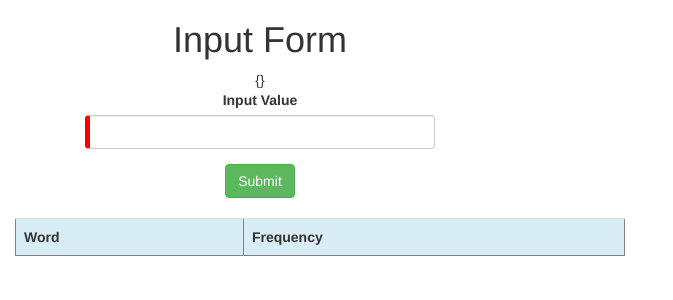
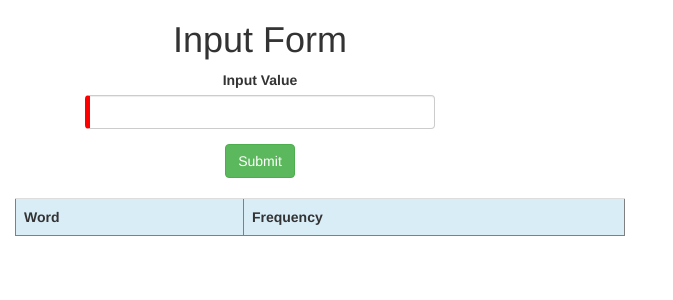
Before and after one commit to basithamid/Terribly-Tiny-Tales-Demo, an Angular app: page / in a window 1280 px wide. Shown: the top 300 px of the page, without its empty margins (0-673 px from the left). Built offline with nearby package versions, Linux system fonts and the light colour scheme.

Commit message:
completed table display

```diff
--- a/src/app/input-form/input-form.component.html
+++ b/src/app/input-form/input-form.component.html
@@ -2,7 +2,6 @@
   <form #inputForm="ngForm" class="col-md-4"
     (submit)="onSubmit(); inputForm.reset()">
     <h1>Input Form</h1>
-    {{diagnostic}}
     <div class="form-group">
       <label for="num">Input Value</label>
       <input type="number" class="form-control" id="num"
```
